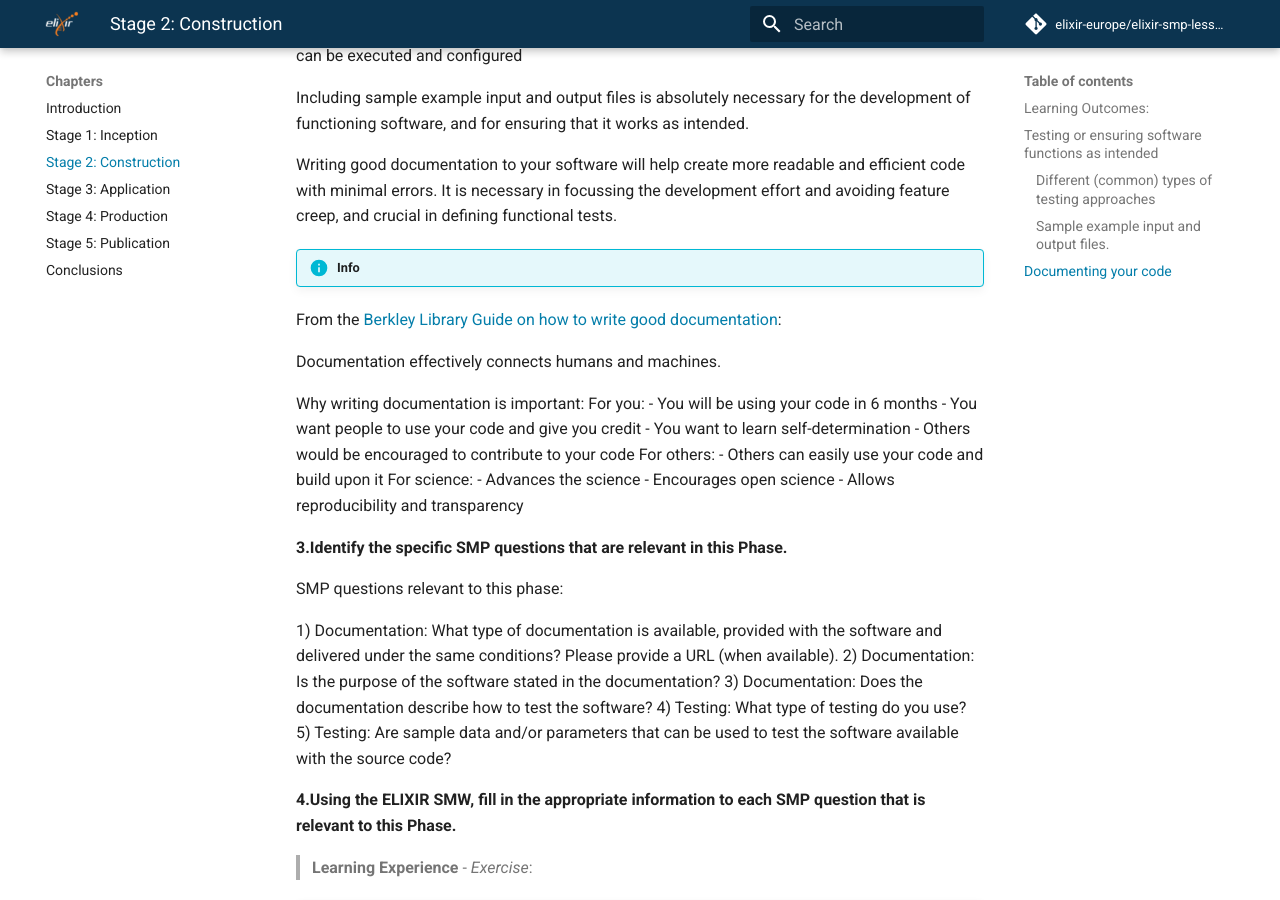
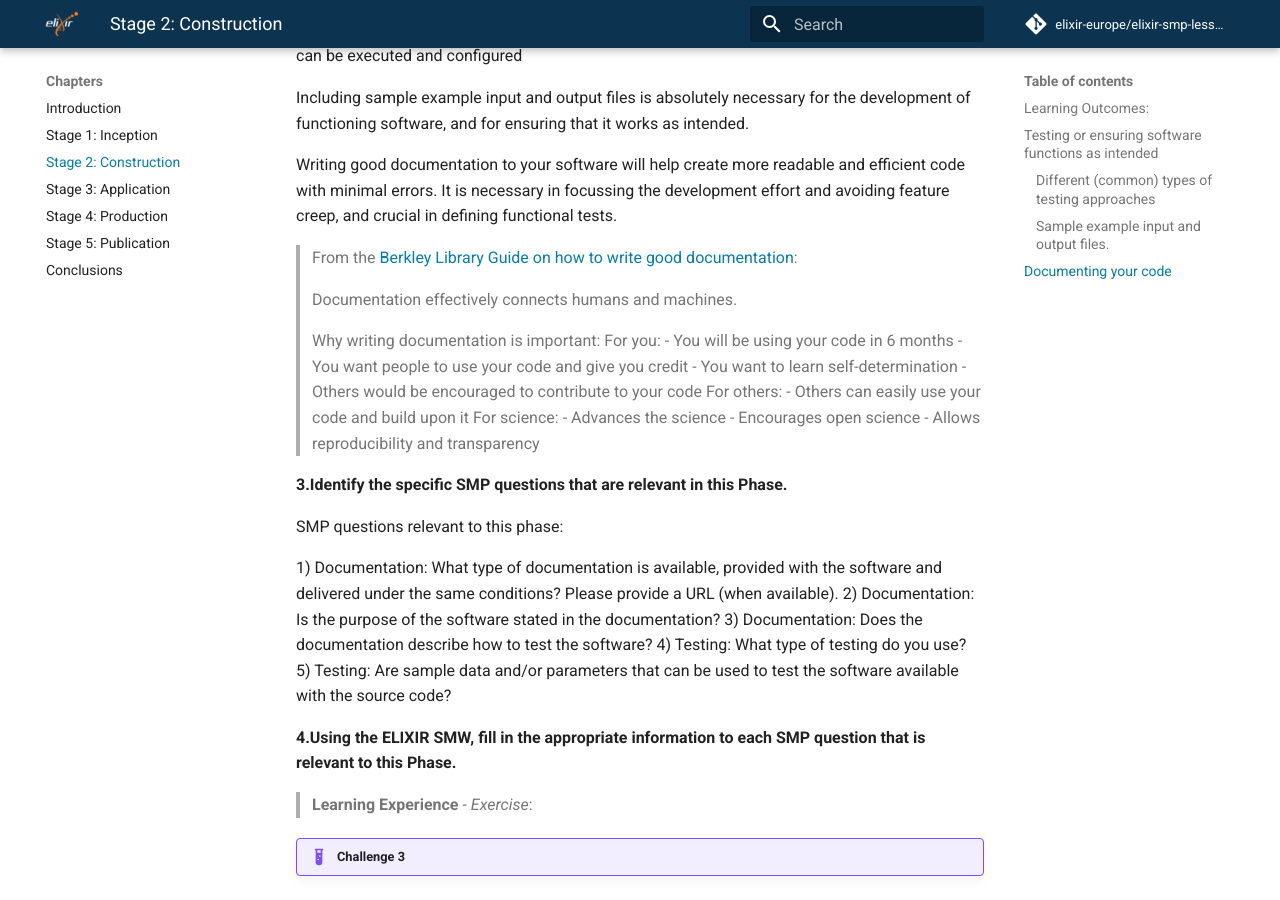
Before and after one commit to elixir-europe/elixir-smp-lesson, an MkDocs documentation site: the page built from docs/chapters/stage2_construction.md, in a window 1280 px wide and 900 px high, scrolled down 2732 px. Built offline with MkDocs 1.6.1 and Material for MkDocs 9.7.7, drawn with Linux system fonts in a browser that asks for light colours; comment, search, counter and statistics services are not loaded.

Commit message:
Update stage2_construction.md

```diff
--- a/docs/chapters/stage2_construction.md
+++ b/docs/chapters/stage2_construction.md
@@ -88,24 +88,23 @@ Including sample example input and output files is absolutely necessary for the
 
 Writing good documentation to your software will help create more readable and efficient code with minimal errors. It is necessary in focussing the development effort and avoiding feature creep, and crucial in defining functional tests.
 
-!!! info
 
-From the [Berkley Library Guide on how to write good documentation](https://guides.lib.berkeley.edu/how-to-write-good-documentation):
+> From the [Berkley Library Guide on how to write good documentation](https://guides.lib.berkeley.edu/how-to-write-good-documentation):
 
-Documentation effectively connects humans and machines.
+> Documentation effectively connects humans and machines.
 
-Why writing documentation is important:
-For you:
-- You will be using your code in 6 months
-- You want people to use your code and give you credit
-- You want to learn self-determination
-- Others would be encouraged to contribute to your code
-For others:
-- Others can easily use your code and build upon it
-For science:
-- Advances the science
-- Encourages open science
-- Allows reproducibility and transparency
+> Why writing documentation is important:
+> For you:
+> - You will be using your code in 6 months
+> - You want people to use your code and give you credit
+> - You want to learn self-determination
+> - Others would be encouraged to contribute to your code
+> For others:
+> - Others can easily use your code and build upon it
+> For science:
+> - Advances the science
+> - Encourages open science
+> - Allows reproducibility and transparency
 
 **3.Identify the specific SMP questions that are relevant in this Phase.**
 
```
